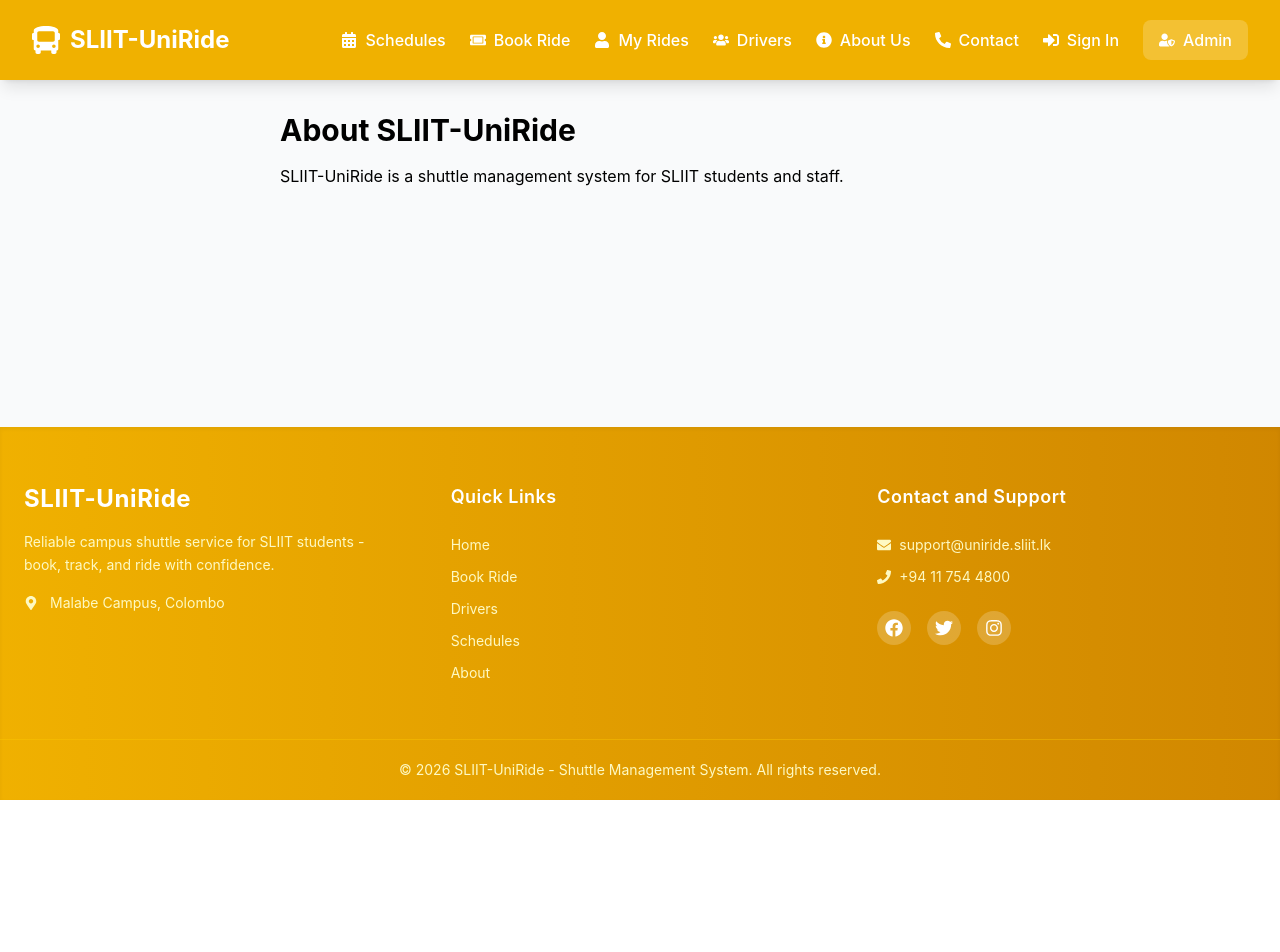
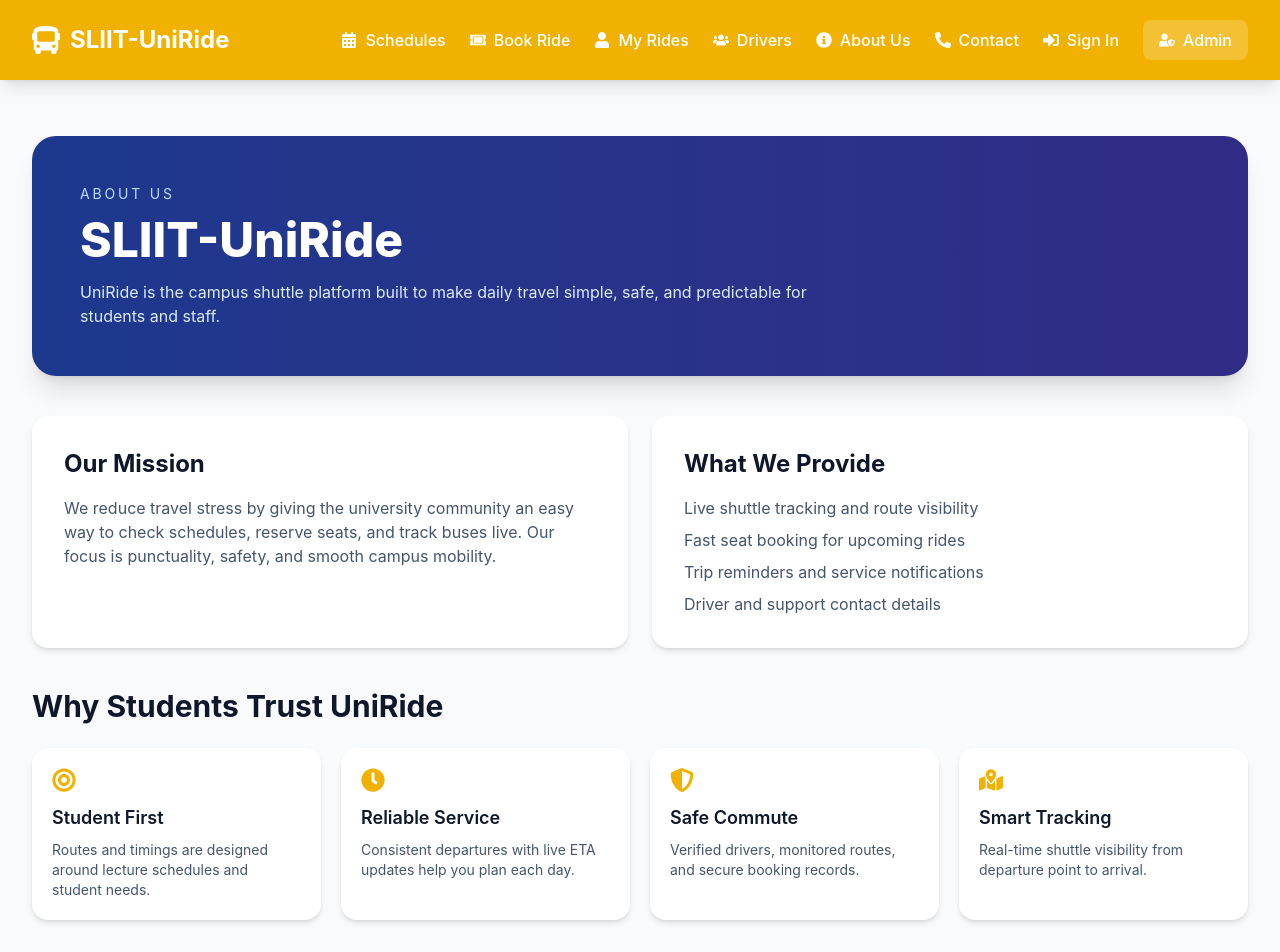
Before and after one commit to VishwaKeshara/SLIIT_UNIRIDE, a React (Vite) app in the folder frontend/: page /about in a window 1280 px wide. Shown: the top 952 px of the page. Before the commit the page ends 800 px from the top, so only its background shows below. Built offline with nearby package versions, Linux system fonts and the light colour scheme.

Commit message:
Add Contact, About Us and Drivers.jsx Simple UI

```diff
--- a/frontend/src/pages/About.jsx
+++ b/frontend/src/pages/About.jsx
@@ -1,12 +1,74 @@
 import React from "react";
+import { FaBullseye, FaShieldAlt, FaClock, FaMapMarkedAlt } from "react-icons/fa";
 
 function About() {
+  const values = [
+    {
+      icon: <FaBullseye className="text-2xl text-yellow-500" />,
+      title: "Student First",
+      text: "Routes and timings are designed around lecture schedules and student needs.",
+    },
+    {
+      icon: <FaClock className="text-2xl text-yellow-500" />,
+      title: "Reliable Service",
+      text: "Consistent departures with live ETA updates help you plan each day.",
+    },
+    {
+      icon: <FaShieldAlt className="text-2xl text-yellow-500" />,
+      title: "Safe Commute",
+      text: "Verified drivers, monitored routes, and secure booking records.",
+    },
+    {
+      icon: <FaMapMarkedAlt className="text-2xl text-yellow-500" />,
+      title: "Smart Tracking",
+      text: "Real-time shuttle visibility from departure point to arrival.",
+    },
+  ];
+
   return (
-    <div className="max-w-3xl mx-auto px-4 sm:px-6 py-8">
-      <h1 className="text-3xl font-bold mb-4">About SLIIT-UniRide</h1>
-      <p>SLIIT-UniRide is a shuttle management system for SLIIT students and staff.</p>
-      {/* TODO: Add more about the service */}
-    </div>
+    <section className="bg-slate-50">
+      <div className="mx-auto max-w-7xl px-4 py-10 sm:px-6 lg:px-8 lg:py-14">
+        <div className="rounded-3xl bg-gradient-to-r from-blue-900 to-indigo-900 p-8 text-white shadow-xl md:p-12">
+          <p className="mb-3 text-sm uppercase tracking-[0.2em] text-blue-200">About Us</p>
+          <h1 className="text-3xl font-extrabold sm:text-4xl lg:text-5xl">SLIIT-UniRide</h1>
+          <p className="mt-4 max-w-3xl text-blue-100">
+            UniRide is the campus shuttle platform built to make daily travel simple, safe, and predictable for students and staff.
+          </p>
+        </div>
+
+        <div className="mt-10 grid gap-6 lg:grid-cols-2">
+          <article className="rounded-2xl bg-white p-6 shadow-md md:p-8">
+            <h2 className="text-2xl font-bold text-slate-900">Our Mission</h2>
+            <p className="mt-4 text-slate-600">
+              We reduce travel stress by giving the university community an easy way to check schedules, reserve seats, and track buses live.
+              Our focus is punctuality, safety, and smooth campus mobility.
+            </p>
+          </article>
+          <article className="rounded-2xl bg-white p-6 shadow-md md:p-8">
+            <h2 className="text-2xl font-bold text-slate-900">What We Provide</h2>
+            <ul className="mt-4 space-y-2 text-slate-600">
+              <li>Live shuttle tracking and route visibility</li>
+              <li>Fast seat booking for upcoming rides</li>
+              <li>Trip reminders and service notifications</li>
+              <li>Driver and support contact details</li>
+            </ul>
+          </article>
+        </div>
+
+        <div className="mt-10">
+          <h2 className="text-2xl font-bold text-slate-900 sm:text-3xl">Why Students Trust UniRide</h2>
+          <div className="mt-6 grid gap-5 sm:grid-cols-2 lg:grid-cols-4">
+            {values.map((value) => (
+              <article key={value.title} className="rounded-2xl bg-white p-5 shadow-md">
+                <div>{value.icon}</div>
+                <h3 className="mt-3 text-lg font-semibold text-slate-900">{value.title}</h3>
+                <p className="mt-2 text-sm text-slate-600">{value.text}</p>
+              </article>
+            ))}
+          </div>
+        </div>
+      </div>
+    </section>
   );
 }
 
--- a/frontend/src/pages/Contact.jsx
+++ b/frontend/src/pages/Contact.jsx
@@ -1,12 +1,64 @@
 import React from "react";
+import { FaEnvelope, FaPhoneAlt, FaMapMarkerAlt, FaClock } from "react-icons/fa";
 
 function Contact() {
   return (
-    <div className="max-w-3xl mx-auto px-4 sm:px-6 py-8">
-      <h1 className="text-3xl font-bold mb-4">Contact Us</h1>
-      <p>For shuttle inquiries, reach out to our team.</p>
-      {/* TODO: Add contact form or info */}
-    </div>
+    <section className="bg-slate-50">
+      <div className="mx-auto max-w-7xl px-4 py-10 sm:px-6 lg:px-8 lg:py-14">
+        <div className="rounded-3xl bg-white p-8 shadow-md md:p-10">
+          <p className="text-sm uppercase tracking-[0.2em] text-blue-700">Contact</p>
+          <h1 className="mt-2 text-3xl font-extrabold text-slate-900 sm:text-4xl">Get In Touch</h1>
+          <p className="mt-3 max-w-3xl text-slate-600">
+            Need help with booking, shuttle schedules, or route updates? Reach out and our support team will respond as quickly as possible.
+          </p>
+        </div>
+
+        <div className="mt-8 grid gap-6 lg:grid-cols-3">
+          <article className="rounded-2xl bg-white p-6 shadow-md">
+            <FaEnvelope className="text-2xl text-yellow-500" />
+            <h2 className="mt-3 text-lg font-semibold text-slate-900">Email</h2>
+            <p className="mt-2 text-slate-600">support@uniride.sliit.lk</p>
+          </article>
+          <article className="rounded-2xl bg-white p-6 shadow-md">
+            <FaPhoneAlt className="text-2xl text-yellow-500" />
+            <h2 className="mt-3 text-lg font-semibold text-slate-900">Phone</h2>
+            <p className="mt-2 text-slate-600">+94 11 754 4800</p>
+          </article>
+          <article className="rounded-2xl bg-white p-6 shadow-md">
+            <FaMapMarkerAlt className="text-2xl text-yellow-500" />
+            <h2 className="mt-3 text-lg font-semibold text-slate-900">Location</h2>
+            <p className="mt-2 text-slate-600">SLIIT Malabe Campus, Colombo</p>
+          </article>
+        </div>
+
+        <div className="mt-8 grid gap-6 lg:grid-cols-3">
+          <article className="rounded-2xl bg-white p-6 shadow-md lg:col-span-2">
+            <h2 className="text-xl font-bold text-slate-900">Send a Message</h2>
+            <form className="mt-5 grid gap-4 sm:grid-cols-2">
+              <input className="rounded-xl border border-slate-300 px-4 py-3 outline-none focus:border-blue-500" type="text" placeholder="Your name" />
+              <input className="rounded-xl border border-slate-300 px-4 py-3 outline-none focus:border-blue-500" type="email" placeholder="Email address" />
+              <input className="rounded-xl border border-slate-300 px-4 py-3 outline-none focus:border-blue-500 sm:col-span-2" type="text" placeholder="Subject" />
+              <textarea className="rounded-xl border border-slate-300 px-4 py-3 outline-none focus:border-blue-500 sm:col-span-2" rows="5" placeholder="Write your message..." />
+              <button type="button" className="rounded-xl bg-blue-900 px-6 py-3 font-semibold text-white transition hover:bg-blue-800 sm:w-fit">
+                Send Message
+              </button>
+            </form>
+          </article>
+
+          <article className="rounded-2xl bg-white p-6 shadow-md">
+            <div className="flex items-center gap-3">
+              <FaClock className="text-xl text-yellow-500" />
+              <h2 className="text-xl font-bold text-slate-900">Office Hours</h2>
+            </div>
+            <ul className="mt-4 space-y-2 text-slate-600">
+              <li>Monday - Friday: 7:00 AM - 7:00 PM</li>
+              <li>Saturday: 8:00 AM - 2:00 PM</li>
+              <li>Sunday: Closed</li>
+            </ul>
+          </article>
+        </div>
+      </div>
+    </section>
   );
 }
 
--- a/frontend/src/pages/Drivers.jsx
+++ b/frontend/src/pages/Drivers.jsx
@@ -1,12 +1,77 @@
 import React from "react";
+import { FaPhoneAlt, FaRoute, FaIdBadge } from "react-icons/fa";
 
 function Drivers() {
+  const driverList = [
+    {
+      name: "Nimal Perera",
+      route: "Malabe - Kaduwela",
+      shift: "Morning Shift",
+      phone: "+94 77 123 4567",
+      busNo: "UR-12",
+    },
+    {
+      name: "Kasun Silva",
+      route: "Malabe - Battaramulla",
+      shift: "Day Shift",
+      phone: "+94 71 234 5678",
+      busNo: "UR-07",
+    },
+    {
+      name: "Chamara Fernando",
+      route: "Malabe - Nugegoda",
+      shift: "Evening Shift",
+      phone: "+94 76 345 6789",
+      busNo: "UR-19",
+    },
+    {
+      name: "Saman Jayasinghe",
+      route: "Malabe - Maharagama",
+      shift: "Morning Shift",
+      phone: "+94 70 456 7891",
+      busNo: "UR-05",
+    },
+  ];
+
   return (
-    <div className="max-w-3xl mx-auto px-4 sm:px-6 py-8">
-      <h1 className="text-3xl font-bold mb-4">Drivers</h1>
-      <p>Meet our shuttle drivers and view their contact info.</p>
-      {/* TODO: Add driver list and details */}
-    </div>
+    <section className="bg-slate-50">
+      <div className="mx-auto max-w-7xl px-4 py-10 sm:px-6 lg:px-8 lg:py-14">
+        <div className="rounded-3xl bg-white p-8 shadow-md md:p-10">
+          <p className="text-sm uppercase tracking-[0.2em] text-blue-700">Drivers</p>
+          <h1 className="mt-2 text-3xl font-extrabold text-slate-900 sm:text-4xl">Meet Our Shuttle Team</h1>
+          <p className="mt-3 max-w-3xl text-slate-600">
+            All UniRide drivers are trained, verified, and assigned to fixed routes to ensure a reliable daily commute.
+          </p>
+        </div>
+
+        <div className="mt-8 grid gap-6 sm:grid-cols-2 xl:grid-cols-4">
+          {driverList.map((driver) => (
+            <article key={driver.name} className="rounded-2xl bg-white p-6 shadow-md transition hover:-translate-y-1 hover:shadow-lg">
+              <div className="mb-4 flex h-14 w-14 items-center justify-center rounded-full bg-blue-100 text-xl font-bold text-blue-900">
+                {driver.name.split(" ").map((part) => part[0]).join("")}
+              </div>
+              <h2 className="text-xl font-semibold text-slate-900">{driver.name}</h2>
+              <p className="mt-1 text-sm text-slate-500">{driver.shift}</p>
+
+              <div className="mt-4 space-y-2 text-sm text-slate-600">
+                <p className="flex items-center gap-2">
+                  <FaRoute className="text-yellow-500" />
+                  {driver.route}
+                </p>
+                <p className="flex items-center gap-2">
+                  <FaIdBadge className="text-yellow-500" />
+                  Bus: {driver.busNo}
+                </p>
+                <p className="flex items-center gap-2">
+                  <FaPhoneAlt className="text-yellow-500" />
+                  {driver.phone}
+                </p>
+              </div>
+            </article>
+          ))}
+        </div>
+      </div>
+    </section>
   );
 }
 
```
